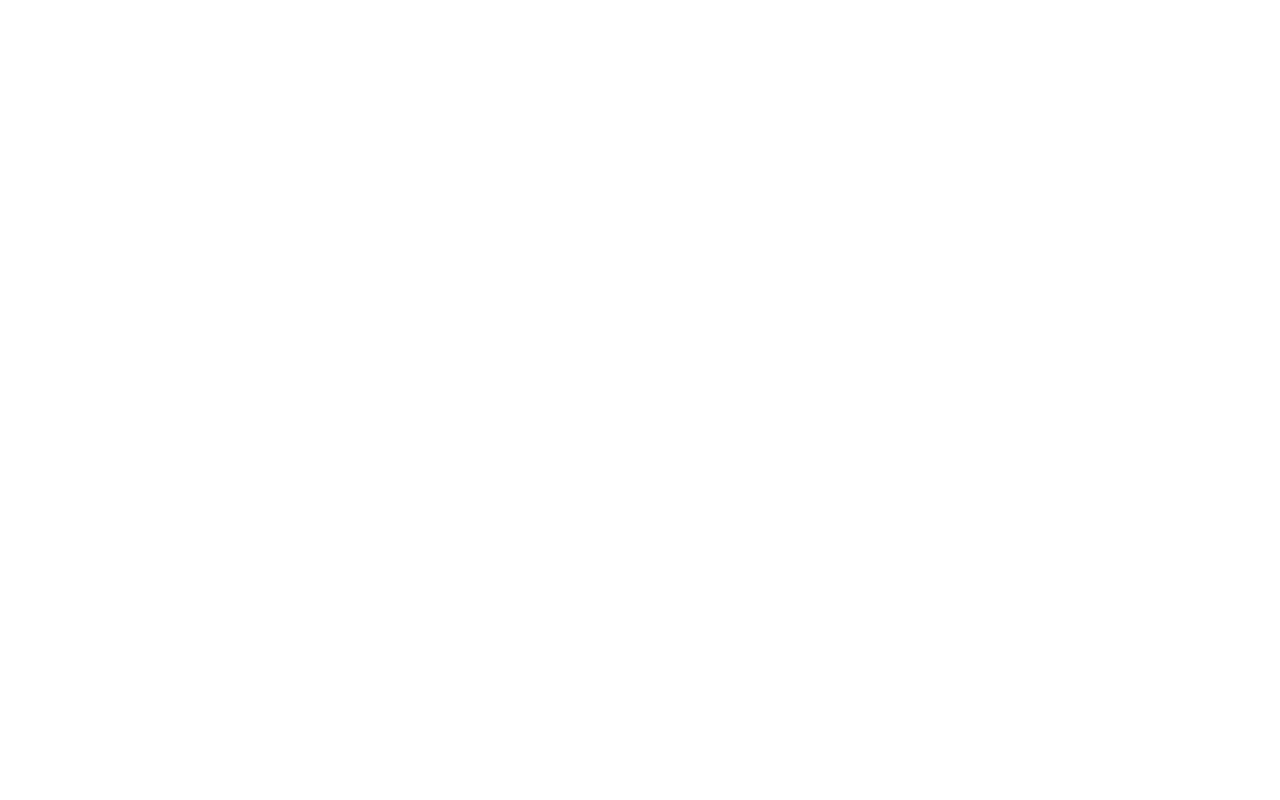
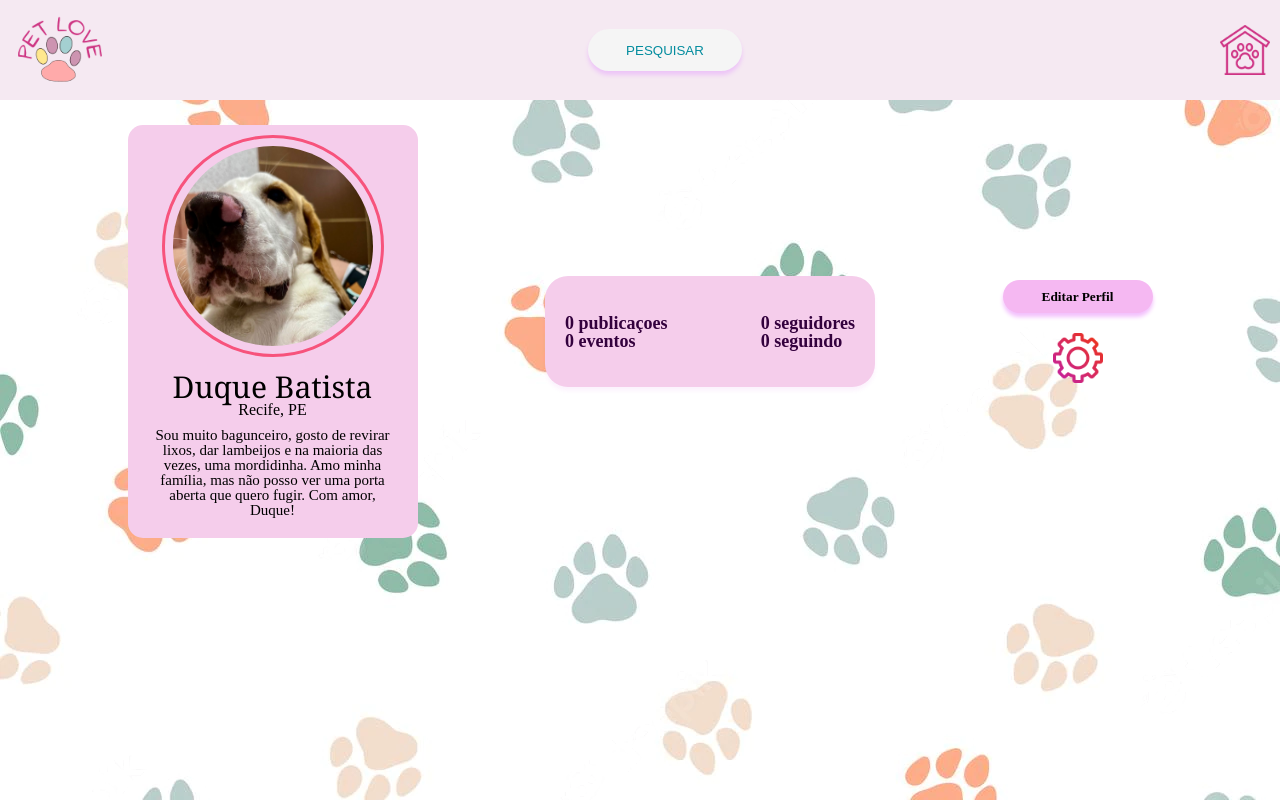
Before and after one commit to EduardaBatista/SitePet, a plain HTML site: page perfil.html in a window 1280 px wide. Drawn offline with Linux system fonts and the light colour scheme; no server answers.

Commit message:
firts commit

```diff
--- a/perfil.css
+++ b/perfil.css
@@ -0,0 +1,121 @@
+body{
+    height: 100vh;
+    background-image: url("fundo.webp");
+}
+section{
+    padding-top: 25px;
+    display: flex;
+    flex-direction: row;
+    justify-content: space-evenly;
+    align-items: center;
+}
+header{
+    height: 80px;
+    background-color: rgb(245, 233, 242);
+    top: 0;
+    display: flex;
+    flex-direction: row;
+    align-items: center;
+    justify-content: space-between;
+    padding:10px;
+}
+.logo{
+    height: 100px;
+    width: 100px;
+}
+.home{
+    height: 50px;
+    width: 50px;
+}
+header input{
+    height: 40px;
+    width: 150px;
+    border-radius: 23px;
+    text-align: center;
+    background-color: rgb(245, 245, 245);
+    border: none;
+    box-shadow: 0px 4px 4px 0px rgb(237, 197, 247)
+}
+header input:focus{
+    outline: none;
+
+}
+input::placeholder{
+color: rgb(3, 140, 158);
+}
+.informacoes img{
+    padding: 8px;
+    align-self: center;
+    height: 200px;
+    width: 200px;
+    border-radius: 50%;
+    border: solid 3px rgb(247, 83, 124 );
+    margin-bottom: 15px;
+
+
+}
+.informacoes h1{
+    font-size: 30px;
+    text-align: center;
+    font-family: Georgia, 'Times New Roman', Times, serif;
+}
+.descricao{
+    text-align: center;
+    padding: 10px;
+    font-size: 15px;
+    height: fit-content;
+    max-width: 250px;
+}
+.seguidores{
+    font-family: var(--FontPrincipal);
+    font-size: 18px;
+    font-weight: 700;
+    color: rgb(51, 1, 61);
+    height: 111px;
+    width: 330px;
+    background-color:rgb(245, 205, 235);
+    border-radius: 23px;
+    box-shadow: 0px 4px 4px 0px #c507d60d;
+    display: flex;
+    flex-direction: row;
+    justify-content: space-between;
+    align-items: center;
+}
+.seguidores div{
+    padding: 20px;
+}
+.informacoes{
+    padding: 10px;
+    display: flex;
+    flex-direction: column;
+    justify-content: center;
+    background-color: rgb(245, 205, 235);
+    height: fit-content;
+    width: fit-content;
+    border-radius: 15px;
+}
+.informacoes h2{
+    text-align: center;
+
+}
+.editarperfil{
+    font-family: var(--FontPrincipal);
+    height: 33.26px;
+    width: 150px;
+    background-color: rgb(245, 184, 242);
+    border-radius: 23px;
+    text-align: center;
+    border: none;
+    font-weight: 700;
+    box-shadow: 0px 4px 4px 0px #F3C0FD;
+}
+.configuracoes{
+    display: flex;
+    flex-direction: column;
+}
+.engrenagem{
+    height: 50px;
+    width: 50px;
+    padding-top: 20px;
+    align-self: center;
+}
--- a/perfil.html
+++ b/perfil.html
@@ -1,12 +1,43 @@
 <!DOCTYPE html>
-<html lang="en">
+<html lang="pt-br">
 <head>
     <meta charset="UTF-8">
     <meta http-equiv="X-UA-Compatible" content="IE=edge">
     <meta name="viewport" content="width=device-width, initial-scale=1.0">
-    <title>Document</title>
+    <link rel="stylesheet" href="reset.css">
+    <link rel="stylesheet" href="perfil.css">
+    <title>perfil</title>
 </head>
 <body>
-
+    <header>
+        <img class="logo" src="pet.png" alt="logo">
+        <input type="text" placeholder="PESQUISAR">
+        <img class="home" src="pet-house.png" alt="home">
+    </header>
+    <section>
+        <div class="informacoes">
+            <img class="foto" src="duque.jpeg" alt="duque">
+            <h1 class="nome"> Duque Batista</h1>
+            <h2 class="cidade"> Recife, PE</h2>
+           <div class="descricao">
+             <p>Sou muito bagunceiro, gosto de revirar lixos, dar lambeijos e na maioria das vezes, uma mordidinha. Amo minha família, mas não posso ver uma porta aberta que quero fugir. Com amor, Duque!</p>
+            </div>
+        </div>
+        <div class="seguidores">
+            <div>
+                <p> 0 publicaçoes</p>
+                <p> 0 eventos</p>
+            </div>
+            <div>
+                <p>0 seguidores</p>
+                <p>0 seguindo</p>
+            </div>
+        </div>
+        <div class="configuracoes">
+            <button class="editarperfil">Editar Perfil</button>
+            <img class="engrenagem" src="engrenagem.png" alt="configuracao">
+        </div>
+    </section>
+    <script src="perfil.js"></script>
 </body>
 </html>
--- /dev/null
+++ b/perfil.js
@@ -0,0 +1,26 @@
+const id = localStorage.getItem('id')
+window.addEventListener('DOMContentLoaded', e =>{
+    e.preventDefault()
+    fetch('https://dummyjson.com/users/'+id)
+    .then(res => res.json())
+    .then((user)=>{
+        const foto = document.querySelector('.foto')
+        const nome = document.querySelector('h1')
+        const cidade = document.querySelector('h2')
+        foto.setAttribute('src', user.image)
+        nome.innerHTML = user.firstName
+        cidade.innerHTML = user.address.city
+    });
+    fetch('https://dummyjson.com/quotes/'+id)
+    .then(res => res.json())
+    .then((frase)=>{
+        const descricao = document.querySelector('.descricao')
+        descricao.innerHTML = frase.quote
+    });
+})
+
+const voltarReseta = window.history.forward()
+voltarReseta.addEventListener('click', ()=>{
+    localStorage.clear();
+    window.history.back()
+})
```
Also changed, not shown: app.js (+23 -3 lines), index.html (+9 -2 lines), style.css (+43 -0 lines), comments.png (added), engrenagem.png (added).
